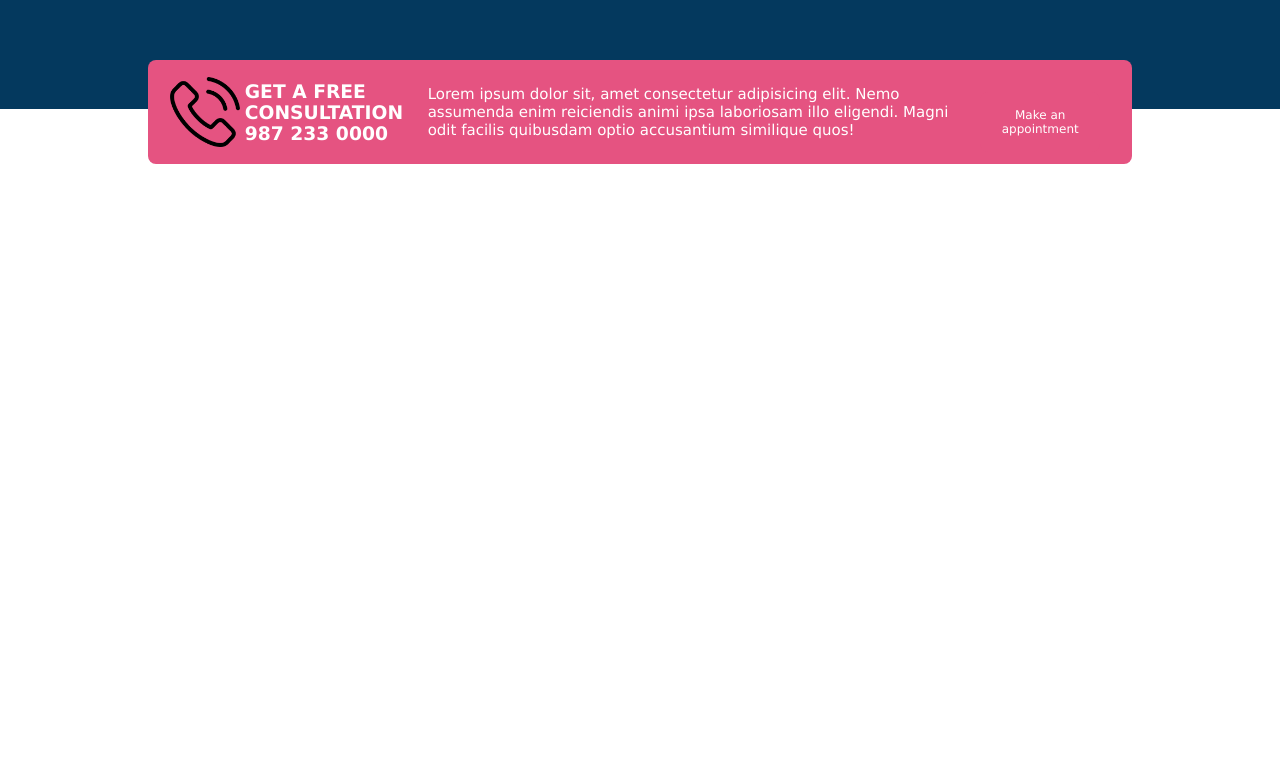
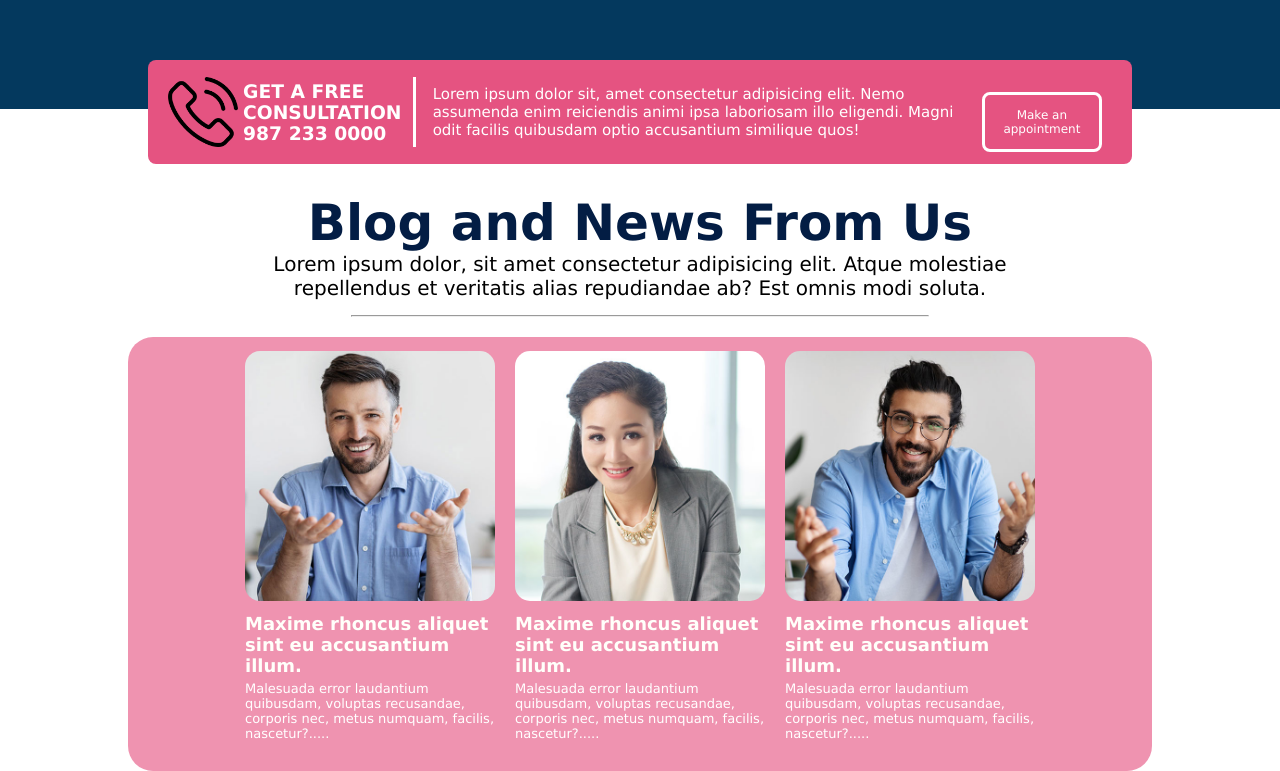
Before and after one commit to AvinasHSinha07/Digital-Agency, a plain HTML site: page index.html in a window 1280 px wide. Shown: the part 1650-2421 px from the top of the page. Before the commit the page ends 1814 px from the top, so only its background shows below. Drawn offline with Linux system fonts and the light colour scheme.

Commit message:
added cards

```diff
--- a/index.html
+++ b/index.html
@@ -109,8 +109,51 @@
             </div>
 
             <div class="app-btn">
-                <button class="button">Make an appointment</button>
+                <button class="button abtn">Make an appointment</button>
             </div>
+
+
+
+
+        </div>
+
+        <div class="blog-container">
+            <h1 class="blog-title">Blog and News From Us</h1>
+            <p class="blog-desc">Lorem ipsum dolor, sit amet consectetur adipisicing elit. Atque molestiae repellendus et veritatis alias repudiandae ab? Est omnis modi soluta.</p>
+            <hr class="hline">
+            <div class="cards">
+                <div class="card">
+                    <img class="blog-img" src="./asset/image/man-2.jpg" alt="">
+                    <h4 class="card-title">Maxime rhoncus aliquet sint eu accusantium illum. </h4>
+                    <p class="card-desc">Malesuada error laudantium quibusdam, voluptas recusandae, corporis nec, metus numquam, facilis, nascetur?..... </p>
+
+
+
+                </div>
+                <div class="card">
+                    <img class="blog-img" src="./asset/image/man-1.jpg" alt="">
+                    <h4 class="card-title">Maxime rhoncus aliquet sint eu accusantium illum. </h4>
+                    <p class="card-desc">Malesuada error laudantium quibusdam, voluptas recusandae, corporis nec, metus numquam, facilis, nascetur?..... </p>
+
+
+
+                </div>
+                <div class="card">
+                    <img class="blog-img" src="./asset/image/man-4.jpg" alt="">
+                    <h4 class="card-title">Maxime rhoncus aliquet sint eu accusantium illum. </h4>
+                    <p class="card-desc">Malesuada error laudantium quibusdam, voluptas recusandae, corporis nec, metus numquam, facilis, nascetur?..... </p>
+
+
+
+                </div>
+
+
+
+
+            </div>
+
+
+
 
 
 
--- a/style.css
+++ b/style.css
@@ -139,6 +139,7 @@
 .icon{
     width: 70px;
     margin-right: 5px;
+    color: white;
 }
 
 .box{
@@ -199,12 +200,14 @@
     border-radius: 8px;
     color: white;
     /* margin-right: 8px; */
+    margin-bottom: 30px;
 }
 
 .phone{
     display: flex;
     align-items: center;
-    padding-right: 5px;
+    padding-right: 12px;
+    border-right: 3px solid white;
 }
 
 .app-desc{
@@ -213,3 +216,72 @@
     justify-content: center;
     font-size: 15px;
 }
+
+.app-btn .abtn{
+    width: 120px;
+    height: 60px;
+    border-radius: 8px;
+    border: 3px solid white;
+    background-color: #E55381;
+}
+
+.blog-title{
+    color: #031D44;
+    text-align: center;
+    font-size: 50px;
+}
+.blog-desc{
+    text-align: center;
+    width: 60%;
+    margin: 0 auto;
+    font-size: 20px;
+    margin-bottom: 15px;
+}
+.blog-img{
+    width: 100%;
+    border-radius: 15px;
+}
+
+.cards{
+    display: flex;
+    align-items: center;
+    justify-content: center;
+    gap : 20px;
+    margin-top: 15px;
+    background-color: #e55381a0;
+    padding-top: 14px;
+    padding-bottom: 20px;
+    border-radius: 25px;
+    width: 80%;
+    margin: 0 auto;
+}
+
+.card{
+    width: 250px;
+    height: 400px;
+    border-radius: 15px;
+    /* border: 8px solid red; */
+
+}
+
+.card-title{
+    margin-top: 8px;
+    font-size: 18px;
+    color: #FFFFFA;
+    margin-bottom: 5px;
+}
+.card-desc{
+    font-size: 13px;
+    justify-content: right;
+    color: white;
+}
+
+.hline{
+    margin-bottom: 20px;
+    width: 45%;
+    margin: 0 auto;
+    margin-bottom: 20px;
+    /* height: px; */
+    color: #E55381;
+
+}
```
